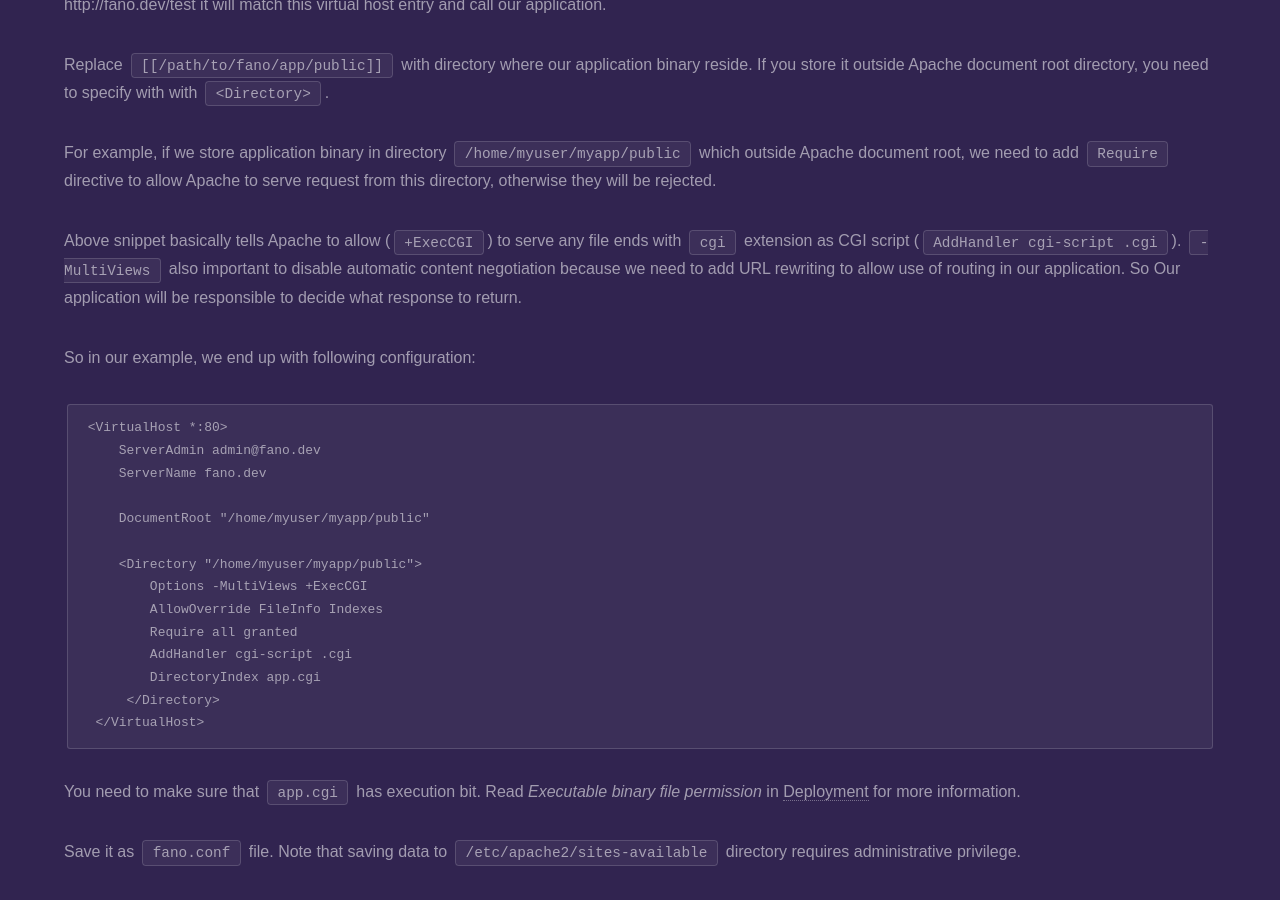
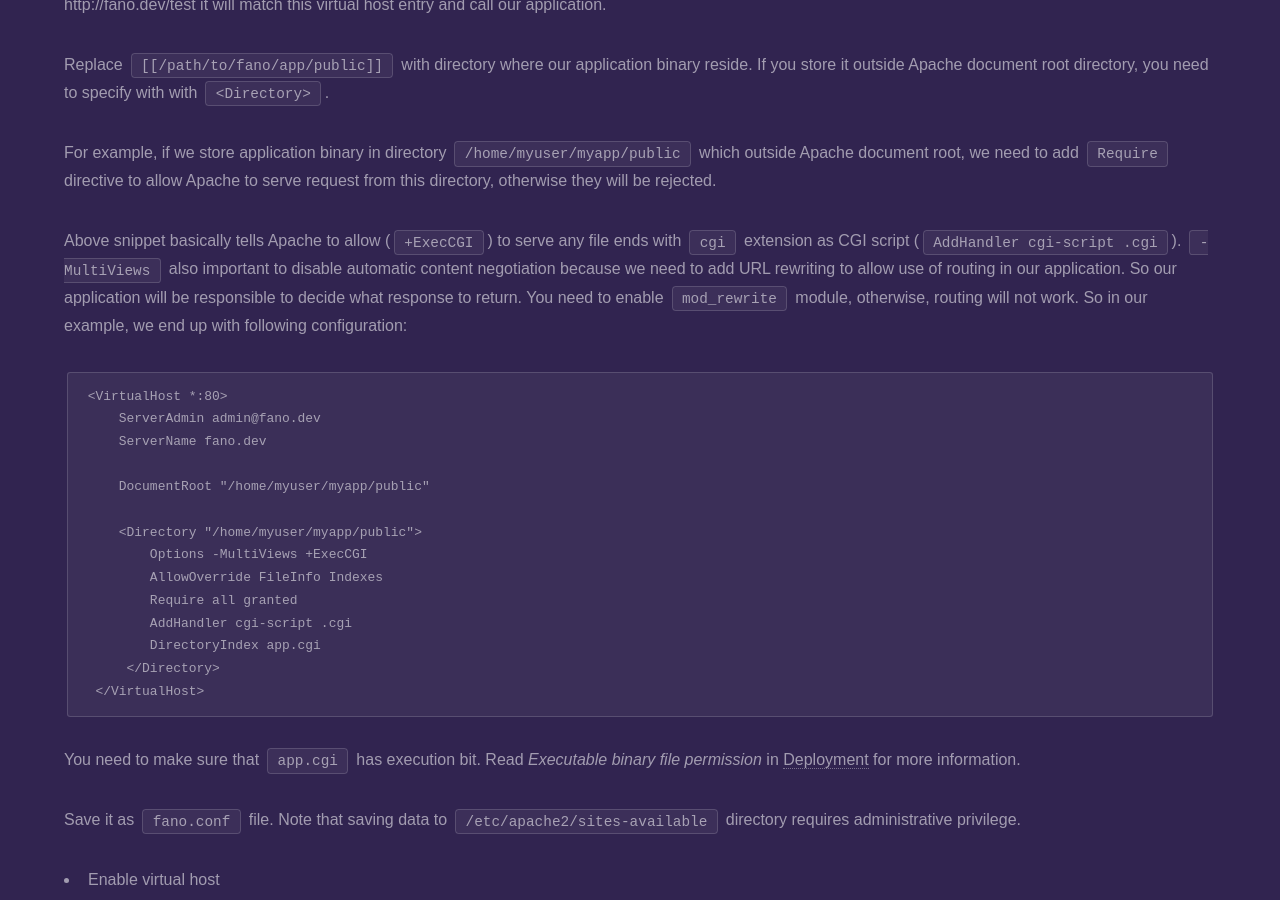
Before and after one commit to fanoframework/fanoframework.github.io, a Jekyll site: the page built from deployment/cgi/index.md, in a window 1280 px wide and 900 px high, scrolled down 1413 px. Built offline with Jekyll 4.4.1, drawn with Linux system fonts in a browser that asks for light colours; our own code applies the rules of GitHub Pages for plain Markdown files.

Commit message:
Improve cgi docs

````diff
--- a/deployment/cgi/index.md
+++ b/deployment/cgi/index.md
@@ -60,8 +60,8 @@ For example, if we store application binary in directory `/home/myuser/myapp/pub
 add `Require` directive to allow Apache to serve request from
 this directory, otherwise they will be rejected.
 
-Above snippet basically tells Apache to allow (`+ExecCGI`) to serve any file ends with `cgi` extension as CGI script (`AddHandler cgi-script .cgi`). `-MultiViews` also important to disable automatic content negotiation because we need to add URL rewriting to allow use of routing in our application. So Our application will be responsible to decide what response to return.
-
+Above snippet basically tells Apache to allow (`+ExecCGI`) to serve any file ends with `cgi` extension as CGI script (`AddHandler cgi-script .cgi`). `-MultiViews` also important to disable automatic content negotiation because we need to add URL rewriting to allow use of routing in our application. So our application will be responsible to decide what response to return.
+You need to enable `mod_rewrite` module, otherwise, routing will not work.
 So in our example, we end up with following configuration:
 
 ```
````
